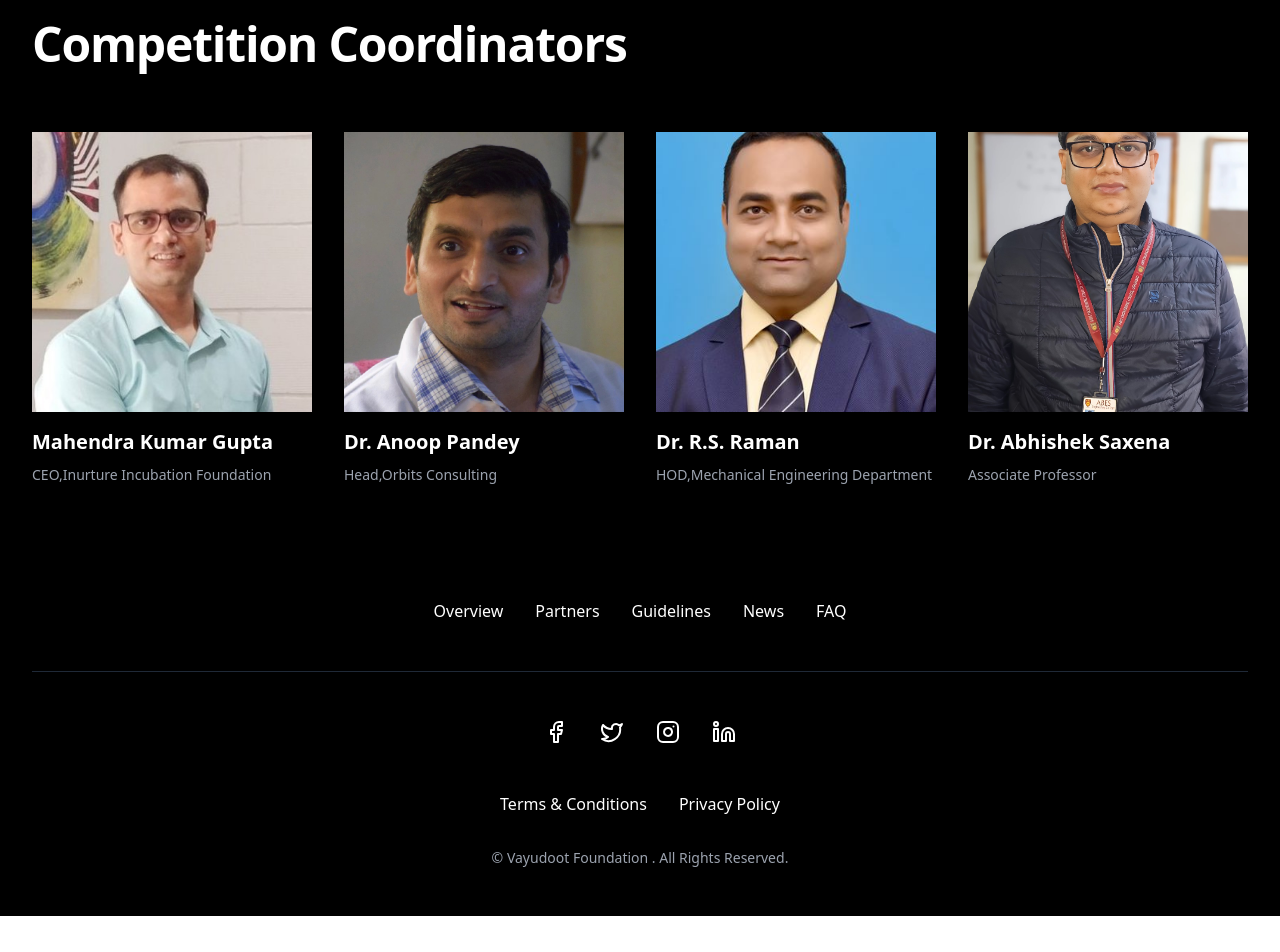
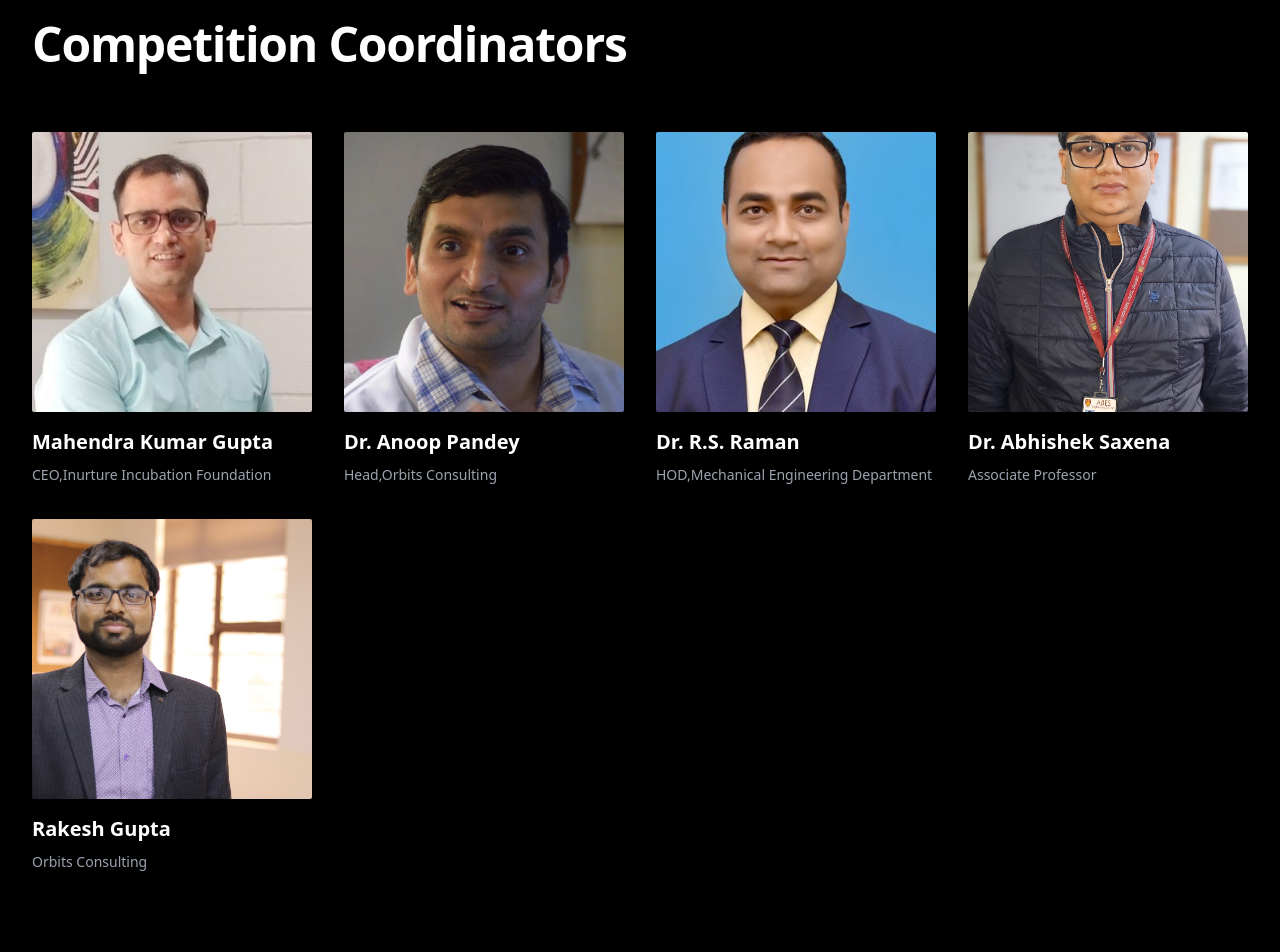
Before and after one commit to Devansh4971/Vayudoot, a Next.js app: page /components/overview in a window 1280 px wide. Shown: the part 2620-3572 px from the top of the page. Before the commit the page ends 3536 px from the top, so only its background shows below. Built offline with nearby package versions, Linux system fonts and the light colour scheme.

Commit message:
added coordinator

```diff
--- a/src/app/components/overview/page.tsx
+++ b/src/app/components/overview/page.tsx
@@ -25,6 +25,10 @@ const judges = [
         name: " Dr. Abhishek Saxena",
         title: "Associate Professor",
         image: "/saxena.jpg"
+    },{
+        name:"Rakesh Gupta",
+        title:"Orbits Consulting",
+        image:"/rakesh.jpg"
     }
 ];
 
@@ -140,7 +144,7 @@ export default function Overview() {
                                     <img
                                         src={judge.image}
                                         alt={judge.name}
-                                        className="w-full h-[280px] object-cover  hover:grayscale-0 transition-all duration-300"
+                                        className="w-full rounded-sm h-[280px] object-cover  hover:grayscale-0 transition-all duration-300"
                                     />
                                 </div>
                                 <h2 className="text-lg md:text-xl font-semibold mb-2">{judge.name}</h2>
```
Also changed, not shown: public/rakesh.jpg (added).
